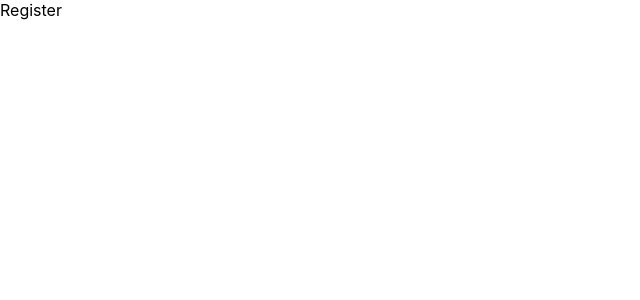
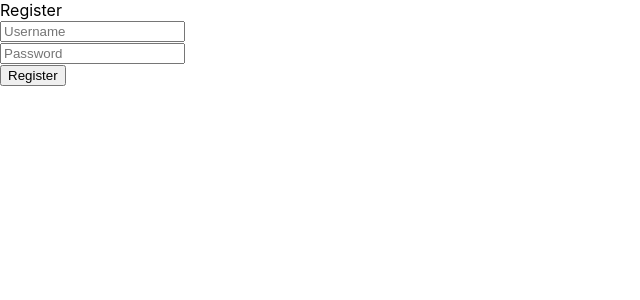
Before and after one commit to Build-Week-African-MarketPlace-2/front-end, a React (Create React App) app: page /register in a window 1280 px wide. Shown: the top 300 px of the page, without its empty margins (0-640 px from the left). Built offline with nearby package versions, Linux system fonts and the light colour scheme; the HTML template or start-up script is replaced by a standard one.

Commit message:
Register setup

```diff
--- a/src/components/login.jsx
+++ b/src/components/login.jsx
@@ -24,7 +24,7 @@ export default function Login(props)
             if (pass === "pass_word")
             {
                 window.localStorage.setItem("auth", "000");
-                history.push("/panel");
+                history.push("/products");
             }
             else
                 sFormData({...FormData, error:"Invalid password"});
--- a/src/components/register.jsx
+++ b/src/components/register.jsx
@@ -1,11 +1,45 @@
-import React from "react";
+import React, { useState } from "react";
 import styled from "styled-components";
+import { useHistory } from "react-router";
 
 export default function Register()
 {
+    let history = useHistory();
+
+    let [FormData, sFormData] = useState(
+        {
+            username:"",
+            password:"",
+            error:""
+        }
+    )
+
+    let updateForm = function(e)
+    {
+        sFormData(
+            {
+                ...FormData,
+                [e.target.name]:e.target.value
+            }
+        );
+    }
+
+    let submitForm = function(e)
+    {
+        history.push("/login");
+    }
+
     return (
         <RegisterStyle>
             Register
+            <form onSubmit={(e)=>{e.preventDefault(); submitForm(e);}} onChange={(e)=>{updateForm(e);}}>
+                <input type="text" name="username" defaultValue={FormData.username} placeholder="Username" />
+                <br />
+                <input type="password" name="password" defaultValue={FormData.password} placeholder="Password" />
+                <br />
+                <button type="submit">Register</button>
+            </form>
+            <h2>{FormData.error === "" ? null : FormData.error}</h2>
         </RegisterStyle>
     );
 };
```
